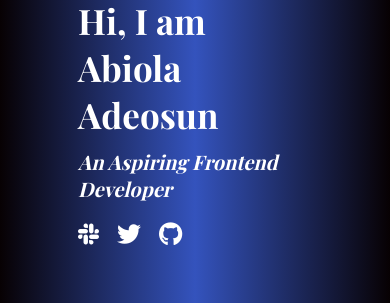
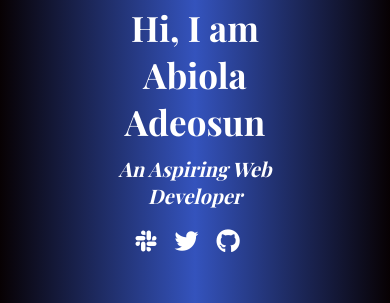
Before and after one commit to abitechcoder/hng8stage2task, a website: page index.html in a window 390 px wide. Shown: the part 410-713 px from the top of the page. Drawn offline with nearby package versions, Linux system fonts and the light colour scheme; a web font is replaced by a local one.

Commit message:
Working on greeting page

```diff
--- a/index.html
+++ b/index.html
@@ -24,8 +24,8 @@
           </div>
           <div class="intro-content">
             <div class="intro">
-              <h1>Hi, I am Abiola Adeosun</h1>
-              <h2 class="career">An Aspiring Frontend Developer</h2>
+              <h1 class="name">Hi, I am Abiola Adeosun</h1>
+              <h2 class="career">An Aspiring Web Developer</h2>
               <p class="social">
                 <a href="#" style="margin-right: 15px"
                   ><i class="fa fa-slack" style="font-size: 24px"></i
--- a/styles/style.css
+++ b/styles/style.css
@@ -111,4 +111,21 @@ p {
     width: 200px;
     height: 200px;
   }
+
+  .intro {
+    display: flex;
+    flex-direction: column;
+    align-items: center;
+    justify-content: space-between;
+    margin-top: 15px;
+  }
+
+  .name,
+  .career {
+    text-align: center;
+  }
+
+  .arrowD {
+    display: none;
+  }
 }
```
